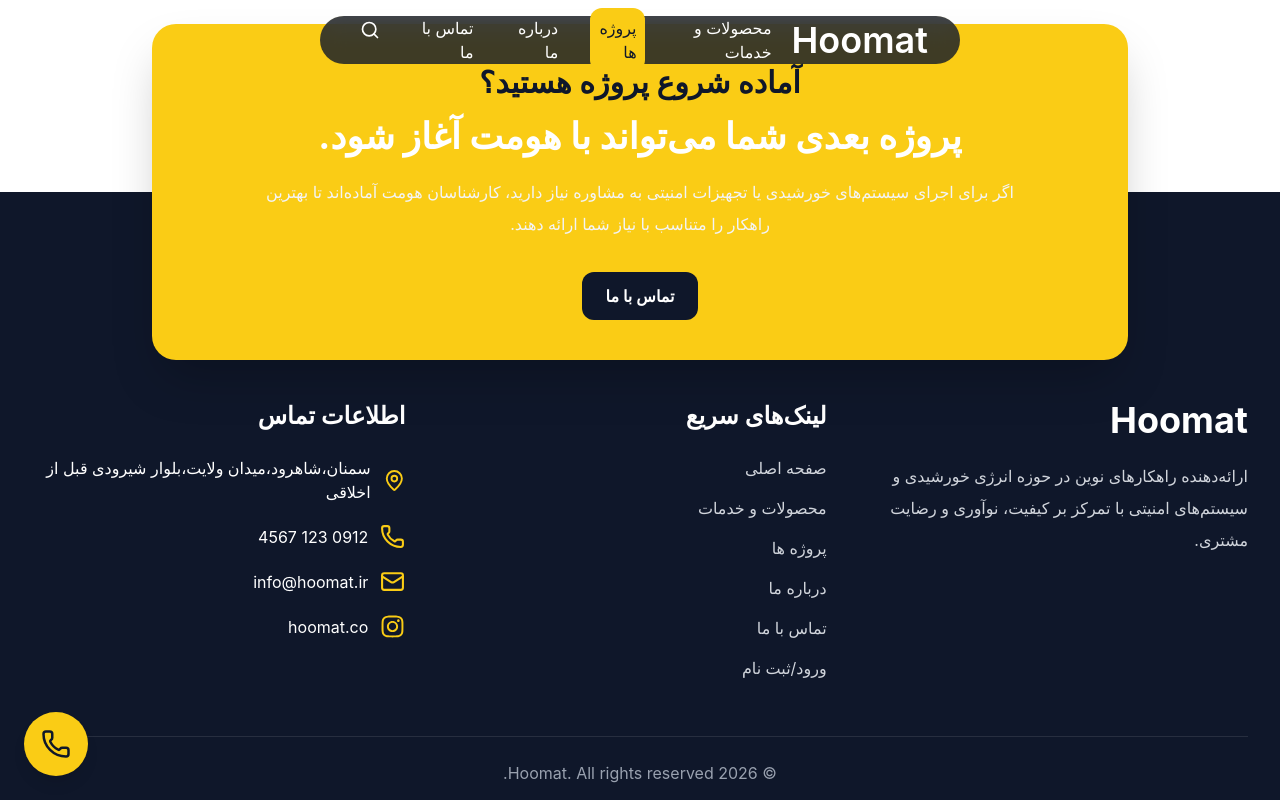
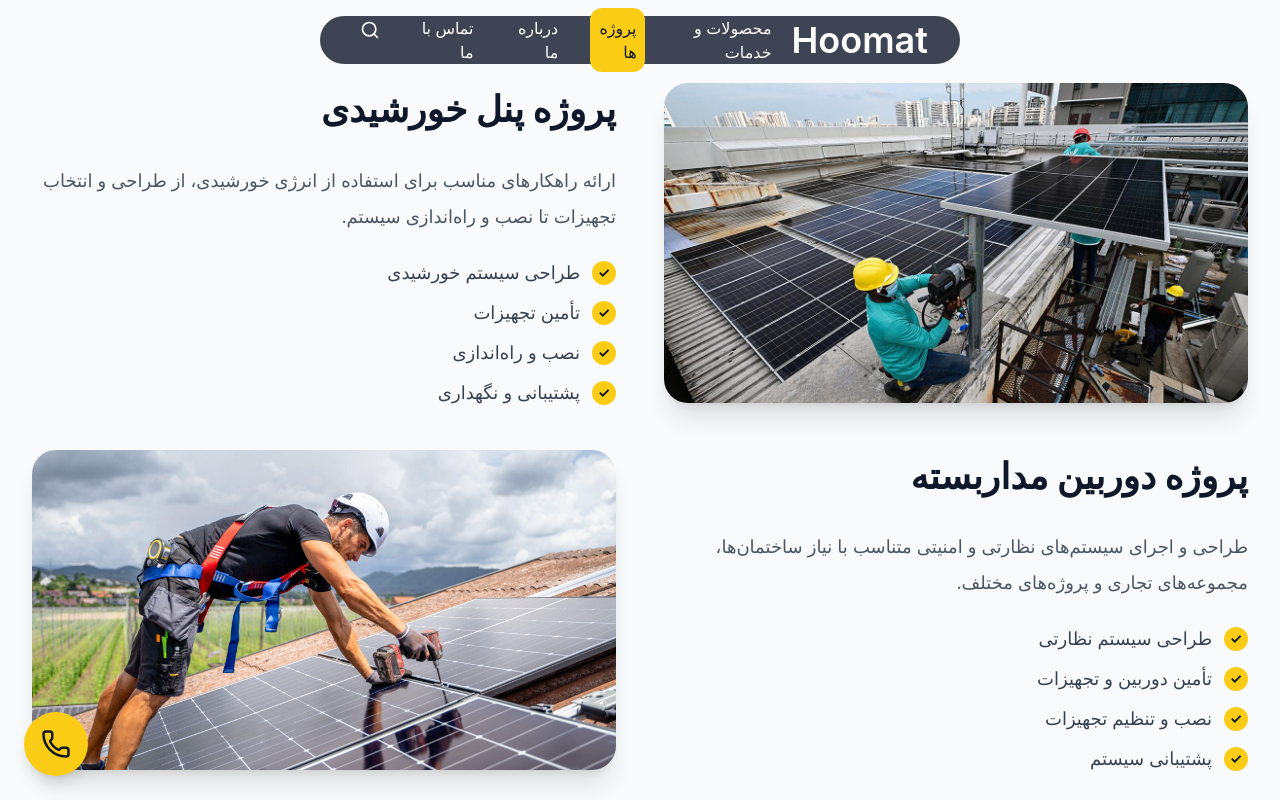
Before and after one commit to Fateme-kh2003/sadid-pishgam-homet, a React (Vite) app: page /projects in a window 1280 px wide. Shown: the top 800 px of the page. Built offline with nearby package versions, Linux system fonts and the light colour scheme.

Commit message:
feat: add project section navigation

```diff
--- a/src/components/Home/Projects.tsx
+++ b/src/components/Home/Projects.tsx
@@ -3,9 +3,9 @@
 import img4 from "../../assets/img4.jpg"
 import { Link } from "react-router";
 const projects = [
-  {title: "نیروگاه خورشیدی کارخانه",location: "شاهرود",image: img2,},
-  { title: "پنل خورشیدی ویلایی", location: "تهران", image: img1  },
-  {title: "سیستم نظارتی مجتمع تجاری",location: "سمنان",image: img4,},
+  {title: "نیروگاه خورشیدی کارخانه",location: "شاهرود",image: img2,path: "/projects#solar-projects"},
+  { title: "پنل خورشیدی ویلایی", location: "تهران", image: img1,path: "/projects#camera-projects"  },
+  {title: "سیستم نظارتی مجتمع تجاری",location: "سمنان",image: img4,path: "/projects#security-projects"},
 ];
 
 const Projects = () => {
@@ -22,9 +22,11 @@
 
         <p className="mx-auto mt-5 max-w-2xl text-lg leading-8 text-gray-600">برخی از پروژه‌های اجرا شده توسط هومت در حوزه انرژی خورشیدی و سیستم‌های امنیتی را مشاهده کنید.</p>
       </div>
-      <Link to="/projects" className="grid grid-cols-1 gap-8 md:grid-cols-3 mx-20">
-        {projects.map((project) => (
-          <div key={project.title} className="overflow-hidden rounded-3xl bg-white shadow-md transition-all duration-300 hover:-translate-y-2 hover:shadow-xl hover:cursor-pointer">
+
+        <div className="grid grid-cols-1 gap-8 md:grid-cols-3 mx-20">
+          {projects.map((project) => (
+          <Link key={project.title} to={project.path} >
+          <div className="overflow-hidden rounded-3xl bg-white shadow-md transition-all duration-300 hover:-translate-y-2 hover:shadow-xl hover:cursor-pointer">
             <img src={project.image} alt={project.title} className="h-64 w-full object-cover"/>
             <div className="p-6">
               <h3 className="text-2xl font-bold text-primary">
@@ -34,8 +36,10 @@
               <p className="mt-3 text-gray-600">{project.location}</p>
             </div>
           </div>
+          </Link>
         ))}
-      </Link>
+        </div>
+
     </section>
   );
 };
--- /dev/null
+++ b/src/components/Projects/ProjectCard.tsx
@@ -0,0 +1,50 @@
+type Project = {
+  id: string;
+  title: string;
+  description: string;
+  image: string;
+  features: string[];
+};
+
+type ProjectCardProps = {
+  project: Project;
+  reverse?: boolean;
+};
+
+const ProjectCard = ({ project, reverse = false }: ProjectCardProps) => {
+  return (
+    <section id={project.id} className="scroll-mt-32 px-8 pb-10">
+      <div className={`mx-auto flex max-w-7xl flex-col items-center gap-12 lg:flex-row ${ reverse ? "lg:flex-row-reverse" : ""}`}>
+        <div className="w-full lg:w-1/2">
+          <img src={project.image} alt={project.title} className="h-80 w-full rounded-3xl object-cover shadow-xl"/>
+        </div>
+
+        <div className="w-full lg:w-1/2">
+          <h2 className="text-4xl font-bold leading-relaxed text-primary">
+            {project.title}
+          </h2>
+
+          <p className="mt-6 text-lg leading-9 text-gray-600">
+            {project.description}
+          </p>
+
+          <div className="mt-6 space-y-3">
+            {project.features.map((feature) => (
+              <div key={feature} className="flex items-center gap-3">
+                <span className="flex h-6 w-6 items-center justify-center rounded-full bg-secondary text-sm font-bold text-primary">
+                  ✓
+                </span>
+
+                <span className="text-lg text-gray-700">
+                  {feature}
+                </span>
+              </div>
+            ))}
+          </div>
+        </div>
+      </div>
+    </section>
+  );
+};
+
+export default ProjectCard;
--- a/src/pages/Projects.tsx
+++ b/src/pages/Projects.tsx
@@ -1,11 +1,61 @@
 import Header from "../components/Ui/Header"
 import Footer from "../components/Ui/Footer"
 import CallButton from "../components/Ui/CallButton"
+import ProjectCard from "../components/Projects/ProjectCard"
+import Service1 from "../assets/service1.jpg";
+import Service2 from "../assets/service2.jpg";
+import Service3 from "../assets/service3.jpg";
+import ScrollToHash from "../components/Ui/ScrollToHash";
+
+const projects = [
+  {
+    id: "solar-projects",
+    title: "پروژه پنل خورشیدی",
+    image: Service1,
+    description:"ارائه راهکارهای مناسب برای استفاده از انرژی خورشیدی، از طراحی و انتخاب تجهیزات تا نصب و راه‌اندازی سیستم.",
+    features: [
+      "طراحی سیستم خورشیدی",
+      "تأمین تجهیزات",
+      "نصب و راه‌اندازی",
+      "پشتیبانی و نگهداری",
+    ],
+  },
+  {
+    id: "camera-projects",
+    title: "پروژه دوربین مداربسته",
+    image: Service2,
+    description:"طراحی و اجرای سیستم‌های نظارتی و امنیتی متناسب با نیاز ساختمان‌ها، مجموعه‌های تجاری و پروژه‌های مختلف.",
+    features: [
+      "طراحی سیستم نظارتی",
+      "تأمین دوربین و تجهیزات",
+      "نصب و تنظیم تجهیزات",
+      "پشتیبانی سیستم",
+    ],
+  },
+  {
+    id: "security-projects",
+    title: "پروژه سیستم ذخیره انرژی",
+    image: Service3,
+    description:"راهکارهای ذخیره‌سازی انرژی برای استفاده بهینه‌تر از انرژی تولیدشده و افزایش پایداری سیستم.",
+    features: [
+      "بررسی نیاز پروژه",
+      "انتخاب تجهیزات مناسب",
+      "نصب و راه‌اندازی",
+      "پشتیبانی فنی",
+    ],
+  },
+];
 
 const Projects = () => {
   return (
    <>
    <Header/>
+   <ScrollToHash />
+     <main className="bg-gray-50 pt-20">
+        {projects.map((project, index) => (
+          <ProjectCard key={project.id} project={project} reverse={index % 2 !== 0}/>
+        ))}
+      </main>
    <CallButton/>
     <Footer/>
    </>
```
